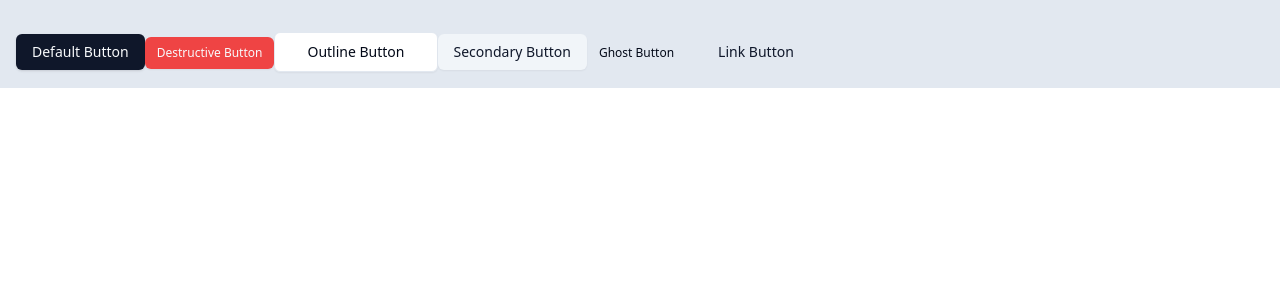
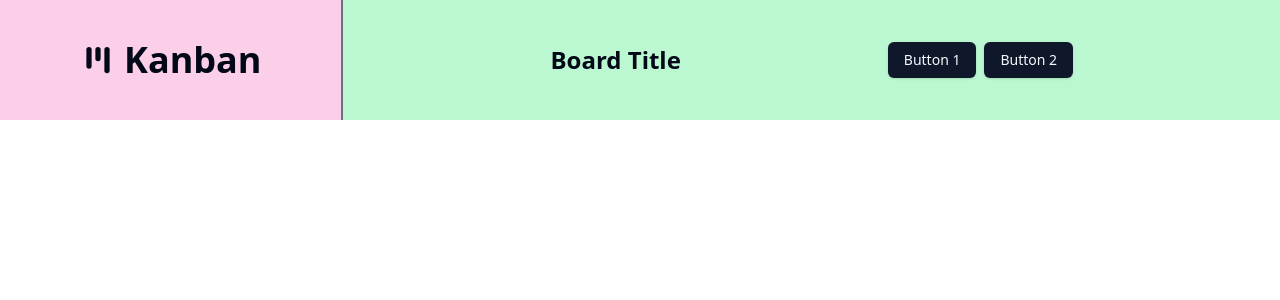
Before and after one commit to omeresas/kanban-app, a React (Vite) app: page / in a window 1280 px wide. Shown: the top 300 px of the page. Built offline with nearby package versions, Linux system fonts and the light colour scheme.

Commit message:
Add Header and Logo components; update App layout

```diff
--- a/src/App.tsx
+++ b/src/App.tsx
@@ -1,26 +1,11 @@
-import { Button } from '@/components/ui/button';
+import Logo from '@/components/layout/Logo';
+import Header from '@/components/layout/Header';
 
 function App() {
   return (
-    <div className="bg-slate-200 p-4 space-y-4">
-      <Button variant="default" size="default">
-        Default Button
-      </Button>
-      <Button variant="destructive" size="sm">
-        Destructive Button
-      </Button>
-      <Button variant="outline" size="lg">
-        Outline Button
-      </Button>
-      <Button variant="secondary" size="default">
-        Secondary Button
-      </Button>
-      <Button variant="ghost" size="sm">
-        Ghost Button
-      </Button>
-      <Button variant="link" size="lg">
-        Link Button
-      </Button>
+    <div className="flex bg-green-200">
+      <Logo />
+      <Header />
     </div>
   );
 }
--- /dev/null
+++ b/src/components/layout/Header.tsx
@@ -0,0 +1,30 @@
+import React from 'react';
+import { cn } from '@/lib/utils';
+
+import { Button } from '@/components/ui/button';
+
+interface HeaderProps extends React.HTMLAttributes<HTMLDivElement> {
+  title?: string;
+}
+
+const Header = React.forwardRef<HTMLDivElement, HeaderProps>(
+  ({ title = 'Board Title', className, ...props }, ref) => {
+    return (
+      <div
+        ref={ref}
+        className={cn('flex items-center justify-evenly grow', className)}
+        {...props}
+      >
+        <h1 className="text-2xl font-bold">{title}</h1>
+        <div className="flex gap-2">
+          <Button>Button 1</Button>
+          <Button>Button 2</Button>
+        </div>
+      </div>
+    );
+  }
+);
+
+Header.displayName = 'Header';
+
+export default Header;
--- /dev/null
+++ b/src/components/layout/Logo.tsx
@@ -0,0 +1,12 @@
+import { Kanban } from 'lucide-react';
+
+function Logo() {
+  return (
+    <div className="flex items-center gap-2 bg-pink-200 px-20 py-10 border-r-2 border-gray-500">
+      <Kanban size={36} strokeWidth={3.5} />
+      <span className="text-4xl font-bold">Kanban</span>
+    </div>
+  );
+}
+
+export default Logo;
--- /dev/null
+++ b/src/components/ui/buttonIcon.tsx
@@ -0,0 +1,11 @@
+import { ChevronRight } from 'lucide-react';
+
+import { Button } from '@/components/ui/button';
+
+export function ButtonIcon() {
+  return (
+    <Button variant="outline" size="icon">
+      <ChevronRight />
+    </Button>
+  );
+}
```
